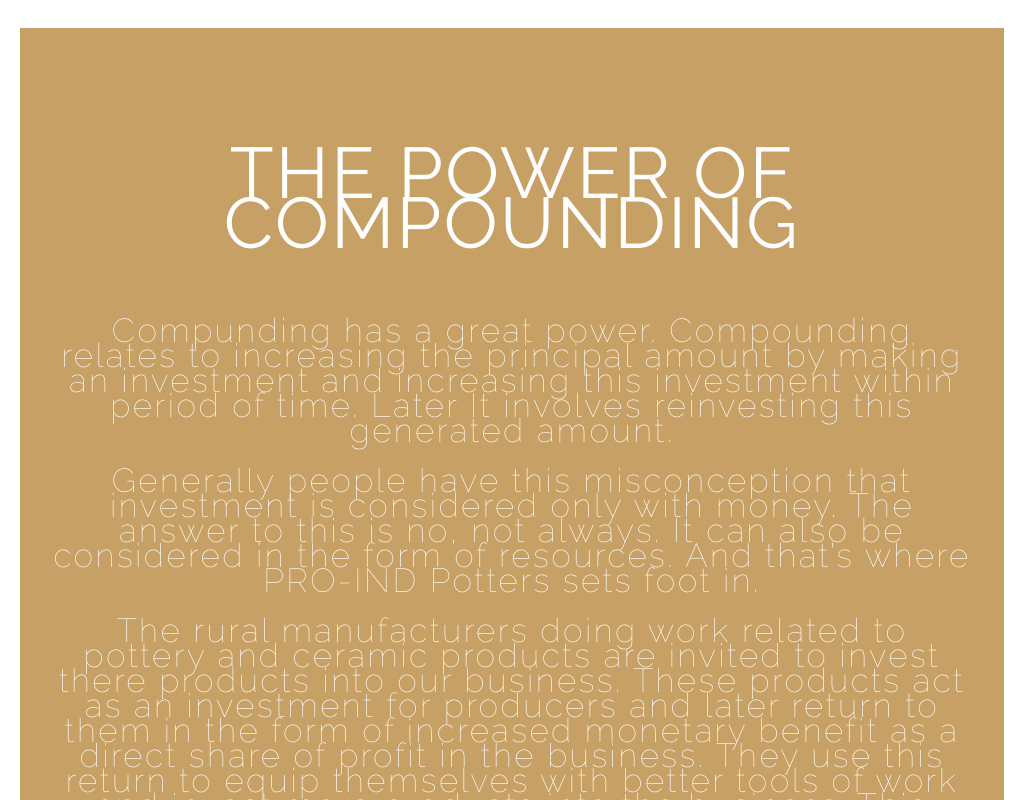
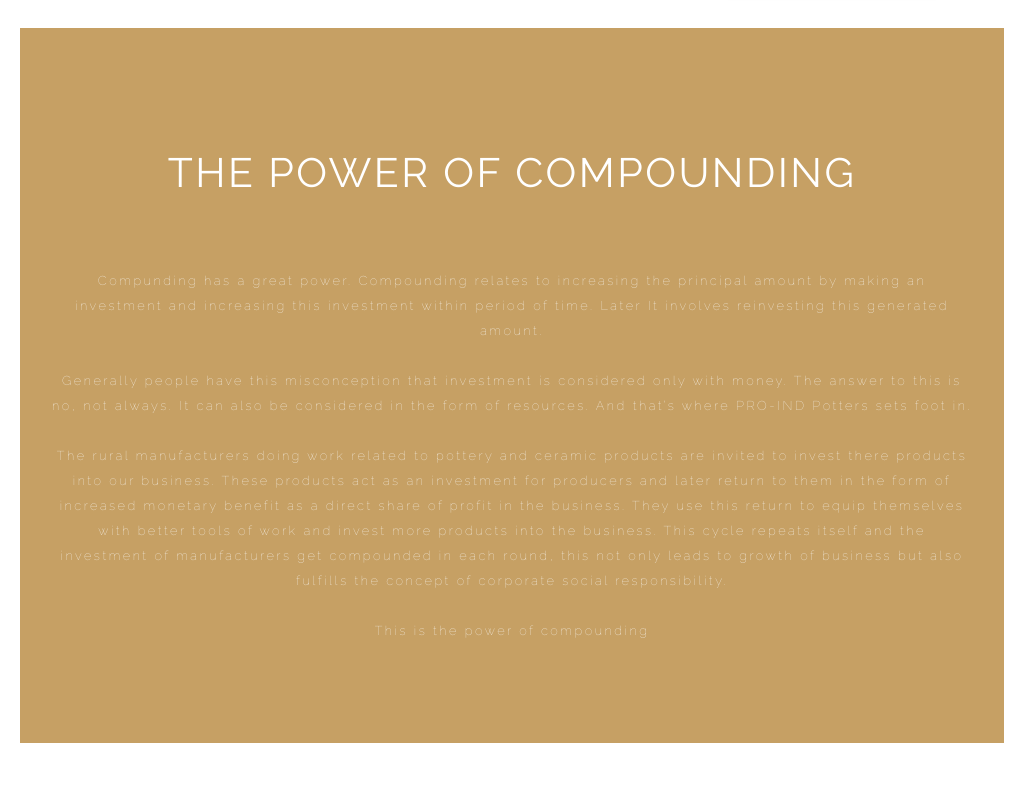
Before and after one commit to shreshthagarwal/zerotohero, a plain HTML site: page index.html in a window 1024 px wide. Shown: the part 820-1620 px from the top of the page. Drawn offline with Linux system fonts and the light colour scheme.

Commit message:
Add files via upload

```diff
--- a/assets/css/styles.css
+++ b/assets/css/styles.css
@@ -586,15 +586,6 @@ header
   .header-area .main-nav:before {
     display: none;
   }
-  h1.power{
-    font-size: 7vw;
-    font-weight: 400;
-  }
-
-  p.power{
-    font-size: 3.25vw;
-    font-weight: 100;
-  }
 }
 
 @media (max-width: 991px) {
@@ -663,15 +654,6 @@ header
 @media (min-width: 992px) {
   .header-area .main-nav .nav {
     display: flex !important;
-  }
-  h1.power{
-    font-size: 7vw;
-    font-weight: 400;
-  }
-
-  p.power{
-    font-size: 3.25vw;
-    font-weight: 100;
   }
 }
 
```
